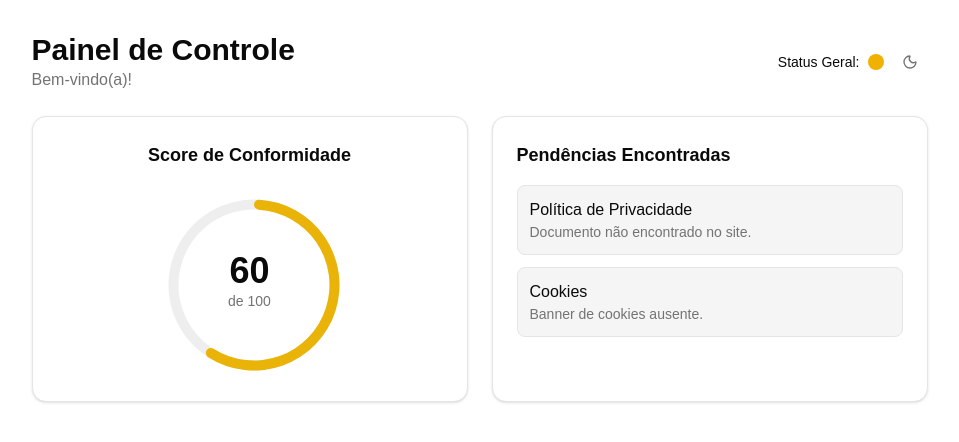
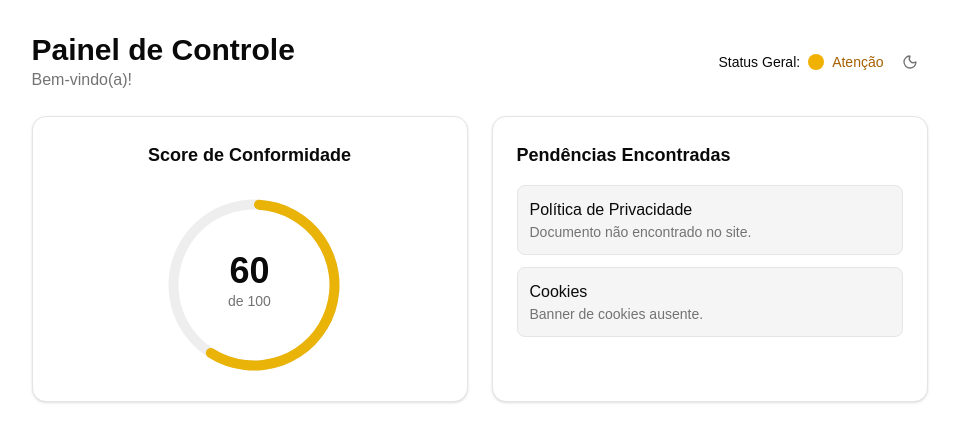
Before and after one commit to ATUE-PROA/atue-web, a React (Vite) app: page /dashboard in a window 1280 px wide. Shown: the top 442 px of the page, without its empty margins (153-1112 px from the left). Built offline with nearby package versions, Linux system fonts and the light colour scheme.

Commit message:
feat(dashboard): color score by compliance bands
- map 0-24 to red, 25-49 to orange, 50-74 to yellow and 75-100 to green
- apply the band color to the status dot, label and score chart

```diff
--- a/src/pages/Dashboard.tsx
+++ b/src/pages/Dashboard.tsx
@@ -3,6 +3,49 @@ import { RadialBarChart, RadialBar, PolarAngleAxis } from 'recharts'
 import { ThemeToggle } from '@/components/layout/theme-toggle'
 import { mockGetDiagnostic } from '../mocks/api'
 import type { DiagnosticReport } from '../types/api'
+
+interface ScoreLevel {
+  label: string
+  dotClassName: string
+  textClassName: string
+  chartColor: string
+}
+
+function getScoreLevel(score: number): ScoreLevel {
+  if (score < 25) {
+    return {
+      label: 'Crítico',
+      dotClassName: 'bg-red-500',
+      textClassName: 'text-red-600 dark:text-red-400',
+      chartColor: '#ef4444',
+    }
+  }
+
+  if (score < 50) {
+    return {
+      label: 'Atenção',
+      dotClassName: 'bg-orange-500',
+      textClassName: 'text-orange-700 dark:text-orange-400',
+      chartColor: '#f97316',
+    }
+  }
+
+  if (score < 75) {
+    return {
+      label: 'Atenção',
+      dotClassName: 'bg-yellow-500',
+      textClassName: 'text-yellow-700 dark:text-yellow-400',
+      chartColor: '#eab308',
+    }
+  }
+
+  return {
+    label: 'Conforme',
+    dotClassName: 'bg-green-500',
+    textClassName: 'text-green-700 dark:text-green-400',
+    chartColor: '#22c55e',
+  }
+}
 
 export function Dashboard() {
   const [relatorio, setRelatorio] = useState<DiagnosticReport | null>(null)
@@ -23,12 +66,8 @@ export function Dashboard() {
     )
   }
 
-  const corSemaforo =
-    relatorio?.status === 'verde'
-      ? 'bg-green-500'
-      : relatorio?.status === 'amarelo'
-        ? 'bg-yellow-500'
-        : 'bg-red-500'
+  const score = relatorio?.score ?? 0
+  const nivelScore = getScoreLevel(score)
 
   return (
     <div className="min-h-screen bg-background p-8">
@@ -40,7 +79,13 @@ export function Dashboard() {
           </div>
           <div className="flex items-center gap-2">
             <span className="text-sm font-medium">Status Geral:</span>
-            <div className={`w-4 h-4 rounded-full ${corSemaforo}`} />
+            <span
+              aria-hidden="true"
+              className={`h-4 w-4 rounded-full ${nivelScore.dotClassName}`}
+            />
+            <span className={`text-sm font-medium ${nivelScore.textClassName}`}>
+              {nivelScore.label}
+            </span>
             <ThemeToggle />
           </div>
         </header>
@@ -57,7 +102,7 @@ export function Dashboard() {
                 innerRadius="70%"
                 outerRadius="100%"
                 barSize={10}
-                data={[{ name: 'Score', value: relatorio?.score, fill: '#eab308' }]}
+                data={[{ name: 'Score', value: relatorio?.score, fill: nivelScore.chartColor }]}
                 startAngle={90}
                 endAngle={-270}
               >
```
